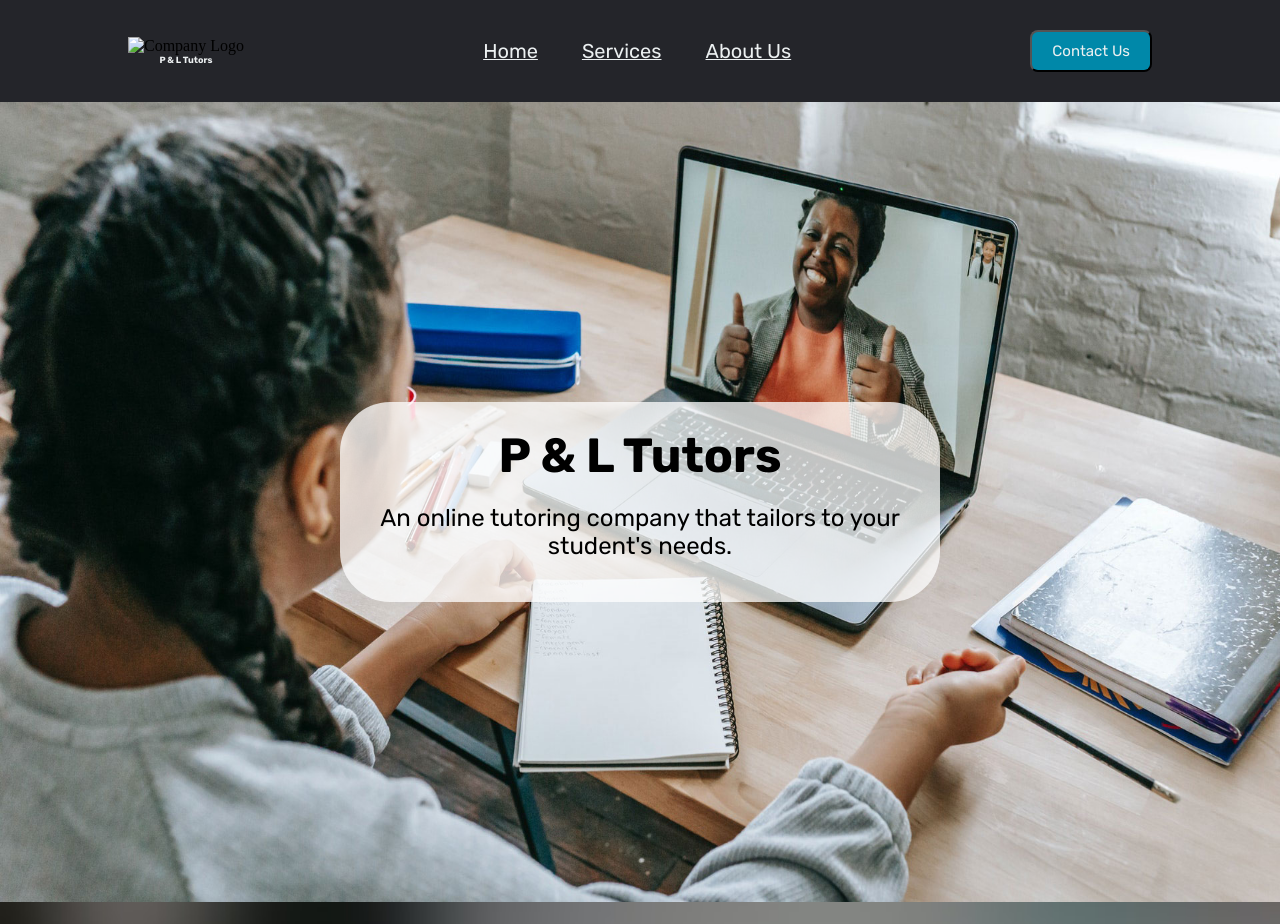
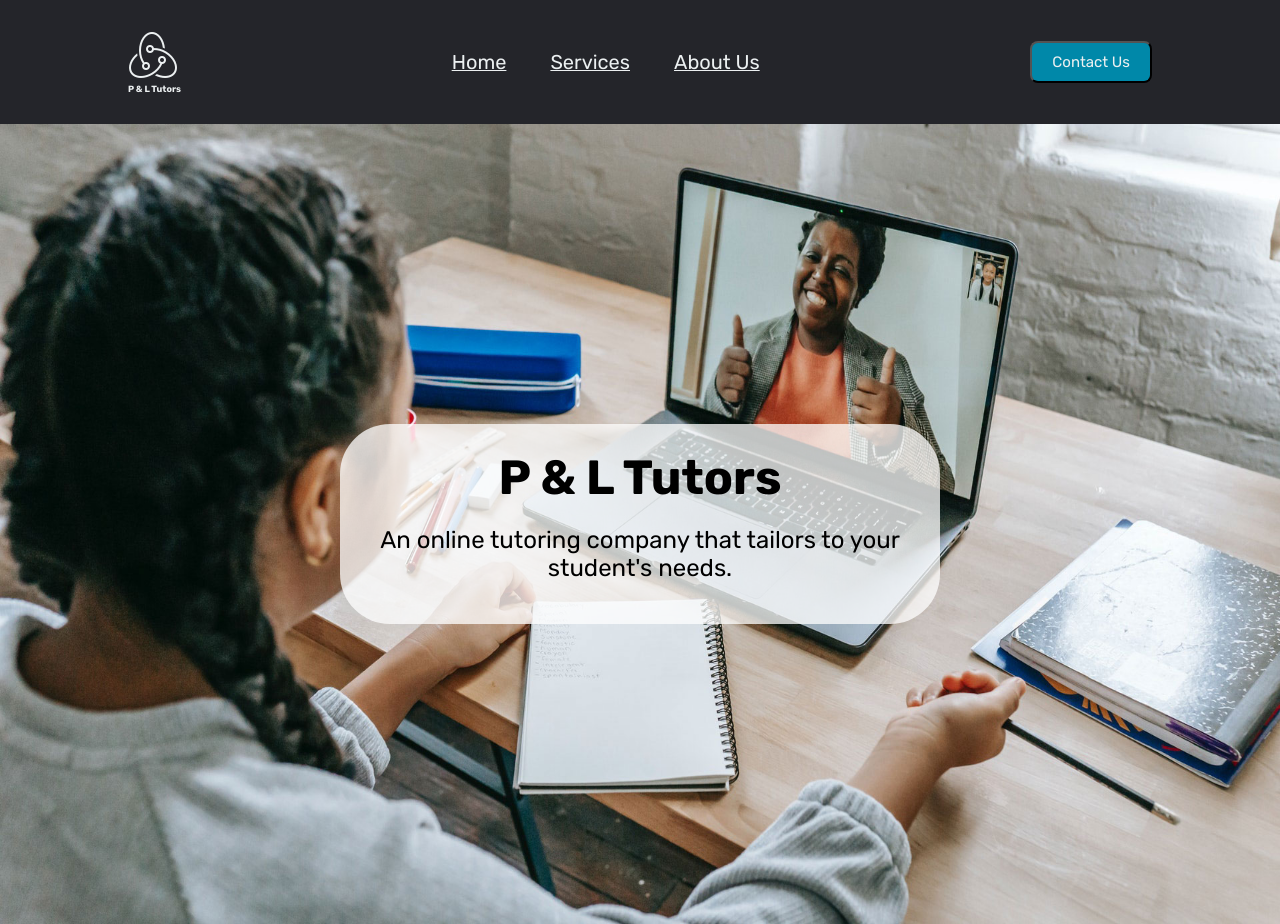
Before and after one commit to PatrickJODonnell/PnLTutors, a plain HTML site: page index.html in a window 1280 px wide. Shown: the top 924 px of the page. Drawn offline with Linux system fonts and the light colour scheme; the site is published under a folder, as on GitHub Pages, so addresses that start at the root find nothing.

Commit message:
fixed homepage logo issue

```diff
--- a/index.html
+++ b/index.html
@@ -8,7 +8,7 @@
         <!-- Navigation Bar -->
         <header>
             <div class="name__logo--container">
-                <img src="/images/PLLogo.png" alt="Company Logo" class="logo">
+                <img src="./images/PLLogo.png" alt="Company Logo" class="logo">
                 <h1 class="company__name"> P & L Tutors</h1>
             </div>
             <nav>
```
